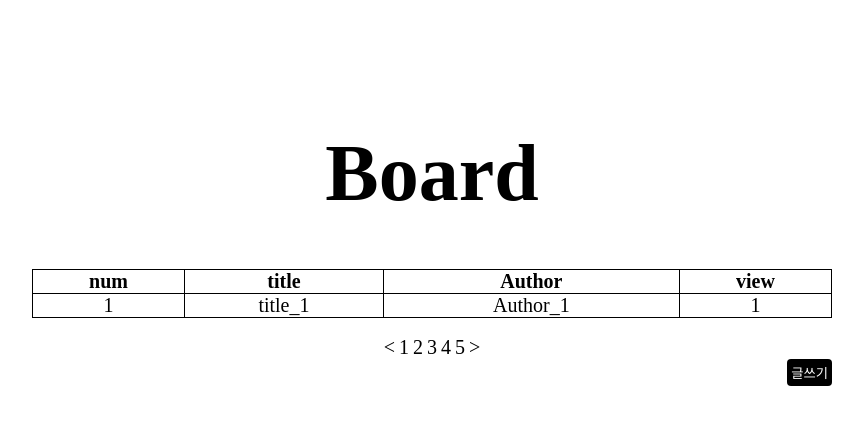
After one commit to probationer070/shop_prac, a Flask app: page /write_board in a window 1280 px wide. The commit adds this page. Shown: the top 425 px of the page, without its empty margins (208-1071 px from the left). Run offline with Flask 3, Linux system fonts and the light colour scheme; data comes from the database, SQL or seed files in the repository; both versions use the stored data as it was after the commit.

Commit message:
alpha v0.26

```diff
--- a/app.py
+++ b/app.py
@@ -20,14 +20,27 @@ def main():
 def success():
     return render_template("success.html")
 
+# ----------------- 글쓰기 ---------------------
+@app.route('/write_board')
+def write_board():
+    my_db.connect_db()
+    info = my_db.select_all(table_name="writers")
+    return render_template("writer_board.html", data=info)
+
+
+@app.route('/write')
+def write():
+    return render_template('write.html')
+#----------------------------------------------
+
 
 @app.route('/login', methods=['GET', 'POST']) # 로그인
 def login():
     if request.method == 'GET':
         return render_template('login.html')
     else:
-        id = request.form['usr-id']
-        pw = request.form['usr-pw']
+        id = request.form['usr_id']
+        pw = request.form['usr_pw']
         # id와 pw가 임의로 정한 값이랑 비교 해서 맞으면 맞다 틀리면 틀리다
         if id == 'park' and pw == '00000000':
             session['user'] = id
@@ -94,7 +107,7 @@ def method():
 @app.route('/getinfo')
 def getinfo():
     my_db.connect_db()
-    info = my_db.select_all()
+    info = my_db.select_all(table_name='users')
     return render_template("info.html", data=info)
 
 
--- a/my_db.py
+++ b/my_db.py
@@ -5,11 +5,12 @@ import sqlite3
 def connect_db():
     return sqlite3.connect('mydb.db')
 
-def create_table():         # 테이블 생성 함수
+def create_table(table_name, table_elements):         # 테이블 생성 함수
     try:
         db = connect_db()
         c = db.cursor()
-        c.execute("CREATE TABLE users (user_id varchar(50), user_pw varchar(50))")
+        # c.execute("CREATE TABLE users (user_id varchar(50), user_pw varchar(50))")
+        c.execute(f"CREATE TABLE {table_name} {table_elements}")
         db.commit()
     except Exception as e:
         print('db error:', e)
@@ -28,12 +29,12 @@ def insert_data(user_id, user_pw):  # 데이터 기입
     finally:
         db.close()
 
-def select_all(): # 전체 데이터 확인
+def select_all(table_name): # 전체 데이터 확인
     ret = list()
     try:
         db = connect_db()
         c = db.cursor()
-        c.execute('SELECT * FROM users')
+        c.execute(f'SELECT * FROM {table_name}')
         ret = c.fetchall()
     except Exception as e:
         print('db error:', e)
--- /dev/null
+++ b/static/css/writer_board.css
@@ -0,0 +1,56 @@
+* {
+    margin: 0;
+    padding: 0;
+}
+
+table, th, td {
+    border-collapse: collapse;
+    border: 1px solid #000;
+    font-size: 20px;
+}
+
+h2 {
+    font-size: 80px;
+    text-align: center;
+    margin-top: 10%;
+}
+
+table {
+    width: 800px;
+    margin: auto;
+}
+
+.container {
+    text-align: center;
+    width: 800px;
+    margin: auto;
+    position: relative;
+    margin-top: 50px;
+}
+
+.nav_horiz li {
+    display: inline-block;
+    font-size: 20px;
+}
+
+
+.write {
+    display: inline;
+    float: right;
+    right: 100px;
+
+}
+
+.write button{
+    border: 1px;
+    border-radius: 4px;
+    padding: 4px;
+    background-color: #000;
+    color: #fff;
+
+}
+
+.write button:hover {
+    background-color: #bbb;
+    color: #000;
+}
--- /dev/null
+++ b/templates/writer_board.html
@@ -0,0 +1,51 @@
+<!DOCTYPE html>
+<html lang="en">
+<head>
+    <meta charset="UTF-8">
+    <meta name="viewport" content="width=device-width, initial-scale=1.0">
+    <title>Document</title>
+    <link rel="stylesheet" href="../static/css/writer_board.css"/>
+</head>
+<body>
+    <div class="logo"><h2>Board</h2></div>
+    <div class="container">
+        <div class="table_contaioner">
+            <table>
+                <tr>
+                    <th>num</th>
+                    <th>title</th>
+                    <th>Author</th>
+                    <th>view</th>
+                </tr>
+
+                {% for i in data %}
+                <tr>
+                    <td>{{ i[0] }}</td>
+                    <td>{{ i[1] }}</td>
+                    <td>{{ i[2] }}</td>
+                    <td>{{ i[3] }}</td>
+                </tr>
+                {% endfor %}
+            </table>
+        </div>
+    <br>
+        <div class="nav_horiz">
+            <ul>
+                <li><a href="#"></a><</li>
+                <li><a href="#"></a>1</li>
+                <li><a href="#"></a>2</li>
+                <li><a href="#"></a>3</li>
+                <li><a href="#"></a>4</li>
+                <li><a href="#"></a>5</li>
+                <li><a href="#"></a>></li>
+            </ul>
+
+        </div>
+        <div class="write">
+            <form action="/write">
+                <button type="submit">글쓰기</button>
+            </form>
+        </div>
+    </div>
+</body>
+</html>
```
Also changed, not shown: static/css/write.css (deleted, +0 -54 lines), templates/write.html (+10 -60 lines), write.py (added, +44 -0 lines), mydb.db.
